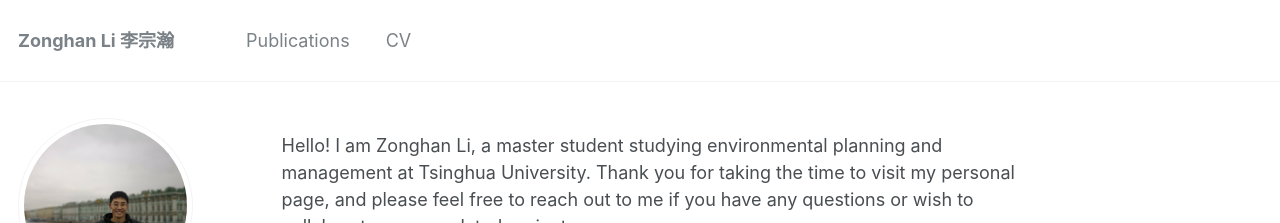
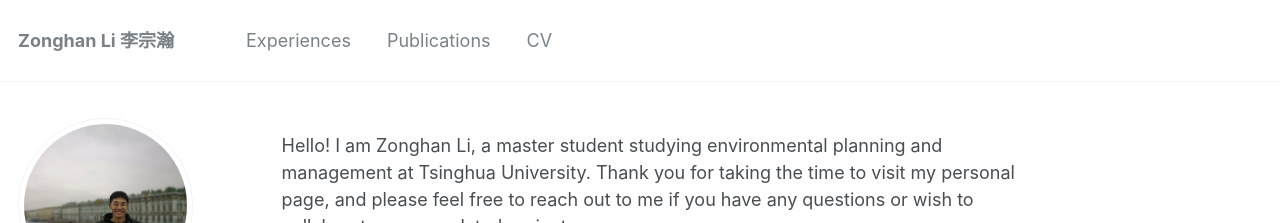
Before and after one commit to lzh3278/lzh.github.io, a Jekyll site: the page built from _pages/about.md, in a window 1280 px wide and 1149 px high. Shown: the top 223 px of the window. Built offline with Jekyll 4.4.1, drawn with Linux system fonts in a browser that asks for light colours.

Commit message:
更新 navigation.yml

```diff
--- a/_data/navigation.yml
+++ b/_data/navigation.yml
@@ -1,5 +1,8 @@
 # main links links
 main:
+
+  - title: "Experiences"
+    url: /experiences/
 
   - title: "Publications"
     url: /publications/
```
